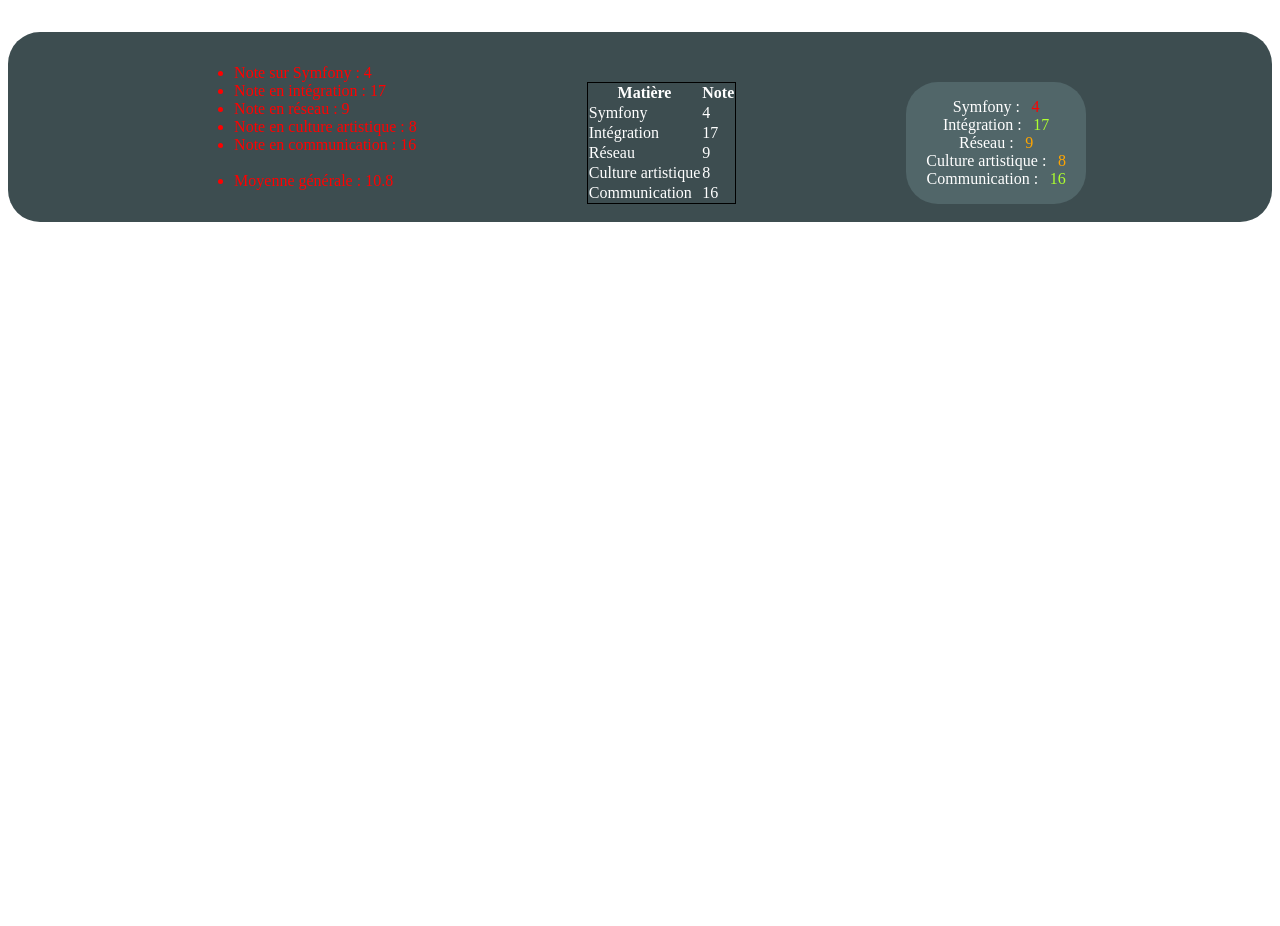
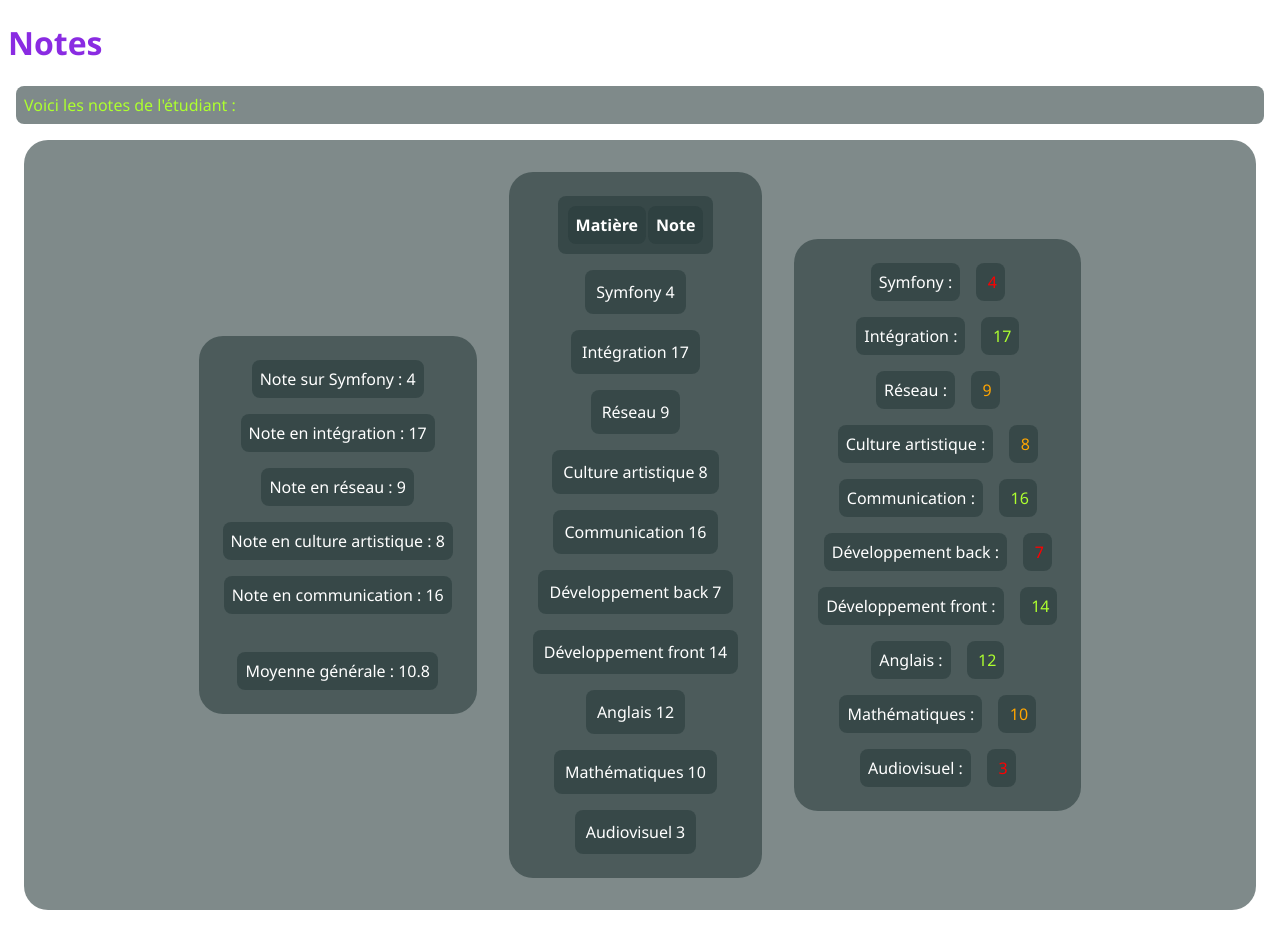
Before and after one commit to Antoaane/WRA506-Pays, a Vue app in the folder vue-project/: page / in a window 1280 px wide. Before the commit the page ends 800 px from the top, so only its background shows below. Built offline with nearby package versions, Linux system fonts and the light colour scheme.

Commit message:
fix: composent & add de 5 matieres

```diff
--- a/vue-project/src/App.vue
+++ b/vue-project/src/App.vue
@@ -8,6 +8,12 @@
   const reseau = 9
   const cultureArtistique = 8
   const communication = 16
+  const developpementBack = 7
+  const developpementFront = 14
+  const anglais = 12
+  const mathematiques = 10
+  const audiovisuel = 3
+
 
   const average = (symfony + integration + reseau + cultureArtistique + communication) / 5
 
@@ -32,13 +38,33 @@
       name: 'Communication',
       note: communication
     },
+    {
+      name: 'Développement back',
+      note: developpementBack
+    },
+    {
+      name: 'Développement front',
+      note: developpementFront
+    },
+    {
+      name: 'Anglais',
+      note: anglais
+    },
+    {
+      name: 'Mathématiques',
+      note: mathematiques
+    },
+    {
+      name: 'Audiovisuel',
+      note: audiovisuel
+    }
   ]
 </script>
 
 <template>
   <TitleText />
 
-  <div class="container">
+  <section class="container">
     <ul>
       <li>Note sur Symfony : {{ symfony }}</li>
       <li>Note en intégration : {{ integration }}</li>
@@ -60,7 +86,7 @@
       </tr>
     </table>
 
-    <div class="container-child">
+    <section>
       <div v-for="item in table">
         <div v-if="item.note < 8" style="display: flex;">
           <p>{{ item.name }} : </p>
@@ -75,52 +101,43 @@
           <p style="color: greenyellow;">&MediumSpace;{{ item.note }}</p>
         </div>
       </div>
-    </div>
+    </section>
 
-  </div>
+  </section>
 
 </template>
 
-<style scoped>
-* {
-  color: white;
-}
+<style>
+  * {
+    font-family: 'Segoe UI', Tahoma, Geneva, Verdana, sans-serif;
+  }
+  .container {
+    flex-direction: row;
+  }
 
-p, td {
-  margin: 0 0.25rem;
-}
+  section, table, ul {
+    display: flex;
+    flex-direction: column;
+    align-items: center;
+    justify-content: center;
 
-li {
-  color: red;
-}
+    margin: 1rem;
+    padding: 1rem;
 
-.container {
-  display: flex;
-  align-items: center;
-  justify-content: space-evenly;
+    background-color: rgba(43, 61, 61, 0.6);
 
-  margin-top: 2rem;
-  padding: 1rem;
+    border-radius: 1.5rem;
+  }
 
-  background-color: rgb(61, 77, 80);
+  th, tr, li, p {
+    margin: 0.5rem;
+    padding: 0.5rem;
 
-  border-radius: 2rem;
-}
+    background-color: rgba(43, 61, 61, 0.6);
 
-.container-child {
-  background-color: rgb(81, 102, 105);
-  margin-top: 2rem;
-  padding: 1rem;
-  border-radius: 2rem;
+    border-radius: 0.5rem;
 
-  display: flex;
-  flex-direction: column;
-  align-items: center
-}
-
-table {
-  margin-top: 2rem;
-  border-collapse: collapse;
-  border: 1px solid black;
-}
+    list-style: none;
+    color: white;
+  }
 </style>
--- a/vue-project/src/components/TitleText.vue
+++ b/vue-project/src/components/TitleText.vue
@@ -1,6 +1,16 @@
 <script>
     const title = 'Notes'
     const text = 'Voici les notes de l\'étudiant :'
+
+    export default {
+        name: 'TitleText',
+        data() {
+            return {
+                title,
+                text
+            }
+        }
+    }
 </script>
 
 <template>
@@ -11,7 +21,7 @@
 
 <style scoped>
     h1 {
-        color: purple;
+        color: blueviolet;
     }
     p {
         color: greenyellow;
```
